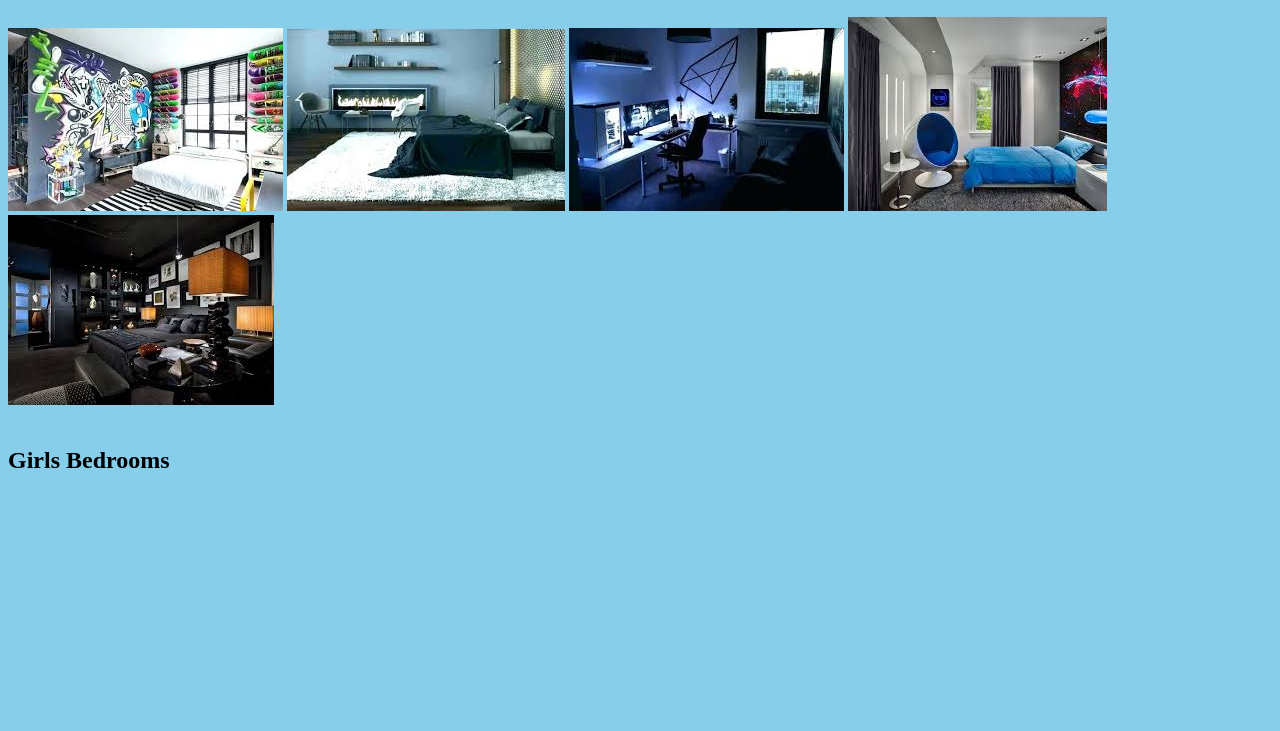
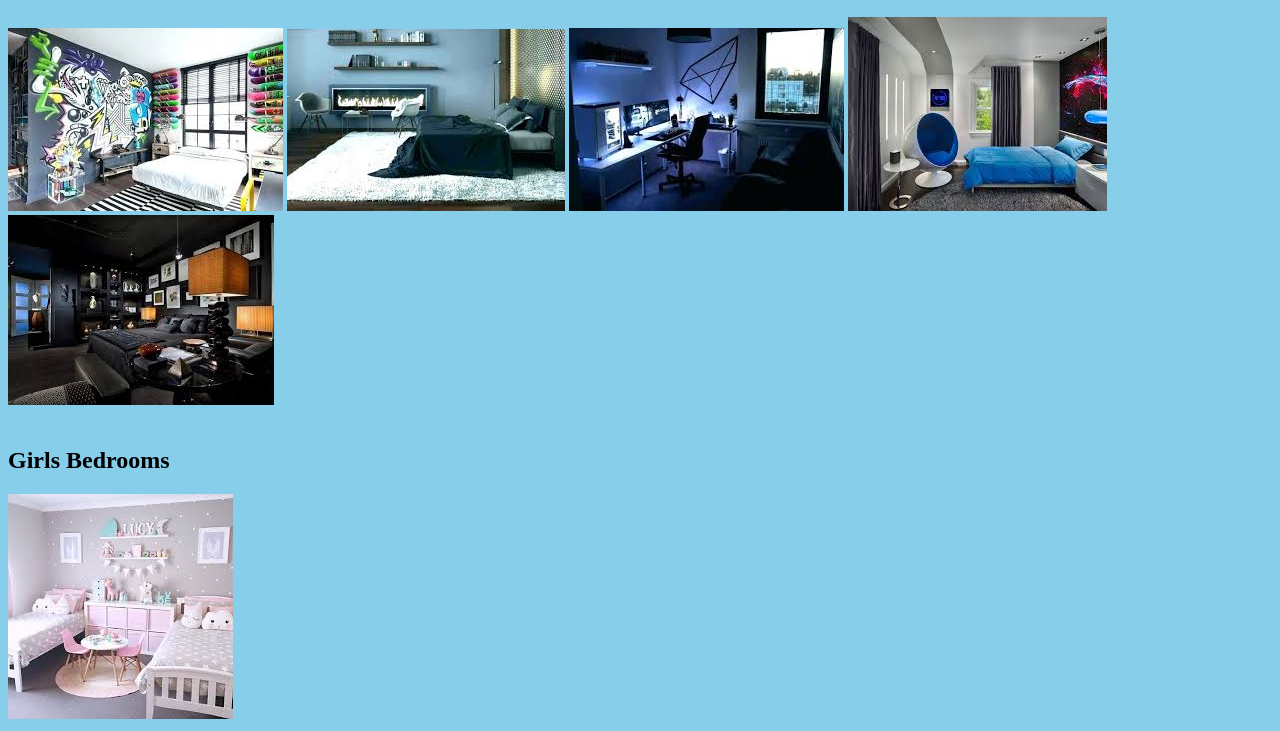
Before and after one commit to Kanani-kaloli-kekoa/benchmark, a plain HTML site: page Teen bedroom/services.html in a window 1280 px wide. Shown: the part 136-867 px from the top of the page. Before the commit the page ends 800 px from the top, so only its background shows below. Drawn offline with Linux system fonts and the light colour scheme; a web font is replaced by a local one.

Commit message:
had to configure a set height and width of pictures. Included someone cover photos.

```diff
--- a/Teen bedroom/services.html
+++ b/Teen bedroom/services.html
@@ -28,6 +28,7 @@
     <br>
     <h2>Girls Bedrooms</h2>
     <section class="girlscontainer">
+        <img src="images/girls/girl1.jpg">
 
 
     </section>
```
